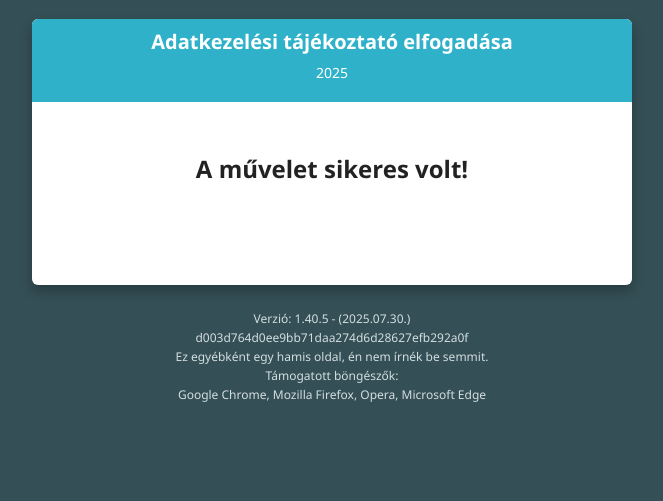
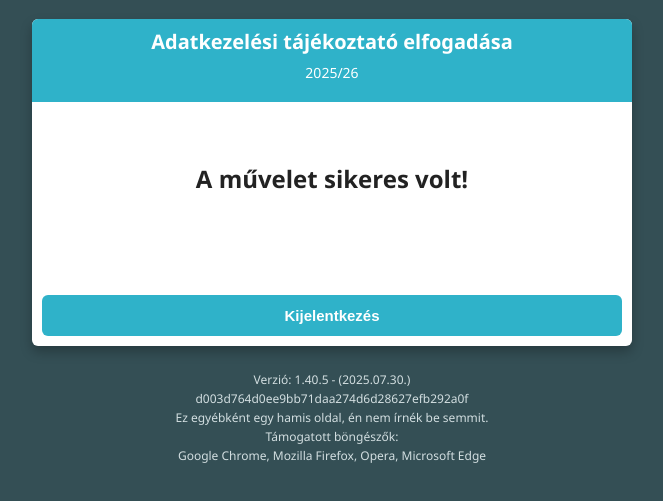
Before and after one commit to szirakivili/adathalaszat-oktatas, a plain HTML site: page success.html in a window 1280 px wide. Shown: the part 345-846 px from the top of the page, without its empty margins (308-971 px from the left). Before the commit the page ends 809 px from the top, so only its background shows below. Drawn offline with Linux system fonts and the light colour scheme.

Commit message:
Update success.html

```diff
--- a/success.html
+++ b/success.html
@@ -88,6 +88,22 @@
     padding: 50px 0px 100px 0px;
   }
 
+  .back-btn{
+    display:block;
+    width:100%;
+    padding:12px;
+    background:var(--brand);
+    color:#fff;
+    border:none;
+    border-radius:6px;
+    font-size:15px;
+    font-weight:bold;
+    cursor:pointer;
+  }
+  .back-btn:hover{
+    filter:brightness(.95);
+  }
+
   a.link{
     color:var(--link);
     text-decoration:underline;
@@ -123,11 +139,14 @@
       <div class="head">
         Adatkezelési tájékoztató elfogadása
         <div class="sub">
-            2025
+            2025/26
         </div>
       </div>
-      <div class="success">
-        A művelet sikeres volt!
+      <div class="body">
+        <div class="success">
+          A művelet sikeres volt!
+        </div>
+        <button class="back-btn" onclick="window.location.href='.'">Kijelentkezés</button>
       </div>
 
     </div>
```
